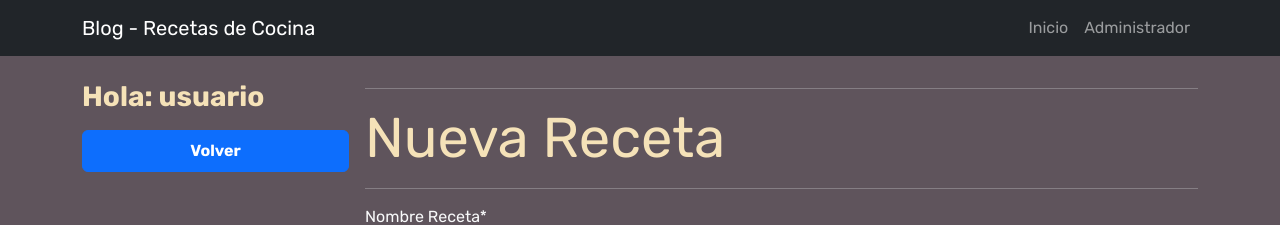
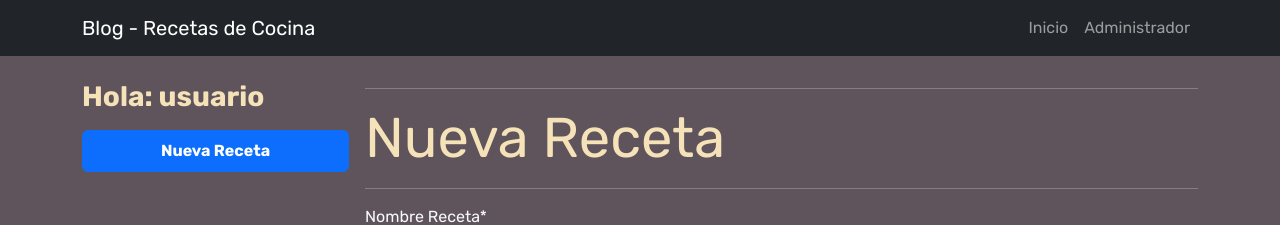
Before and after one commit to jgromerou/ej14-practico1-react, a React (Vite) app: page /administrador/crear-receta in a window 1280 px wide. Shown: the top 225 px of the page. Built offline with nearby package versions, Linux system fonts and the light colour scheme; no server answers.

Commit message:
se agregó un link en el botón agregar Nueva Receta en administrador Receta

```diff
--- a/src/components/common/Sidebar.jsx
+++ b/src/components/common/Sidebar.jsx
@@ -1,13 +1,17 @@
 import { Col, Button } from 'react-bootstrap';
-const Sidebar = ({ tituloBoton = 'Nueva Receta' }) => {
+import { Link } from 'react-router-dom';
+const Sidebar = () => {
   return (
     <>
       <Col md={3}>
         <aside className="flex-grow-aside">
           <h3 className="fw-bold mb-3 mt-2">Hola: usuario</h3>
-          <Button variant="primary" className="w-100 d-sm-block mt-1 btnBlock">
-            {tituloBoton}
-          </Button>
+          <Link
+            to="/administrador/crear-receta"
+            className="btn btn-primary w-100 d-sm-block mt-1 btnBlock"
+          >
+            Nueva Receta
+          </Link>
         </aside>
       </Col>
     </>
```
